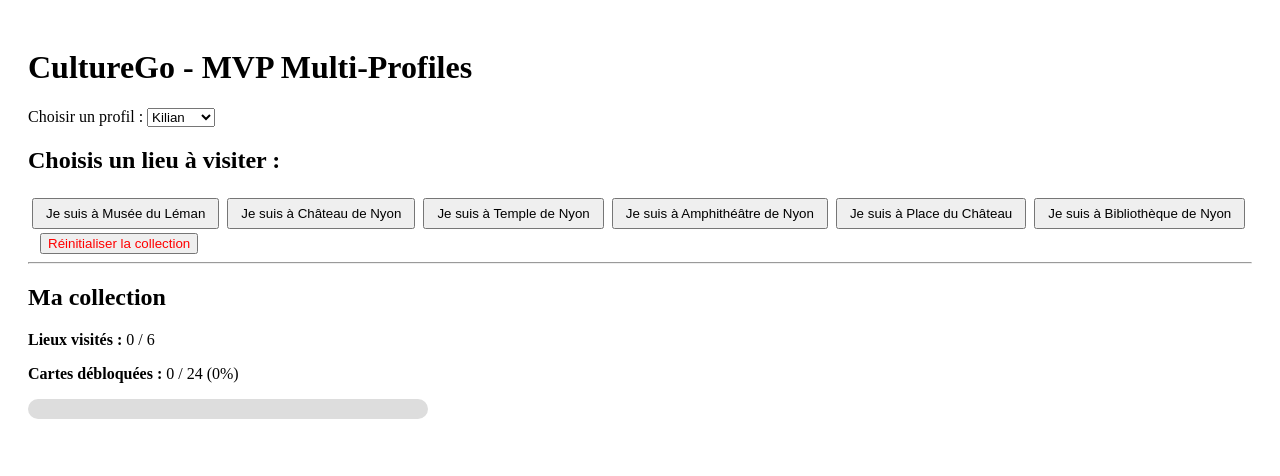
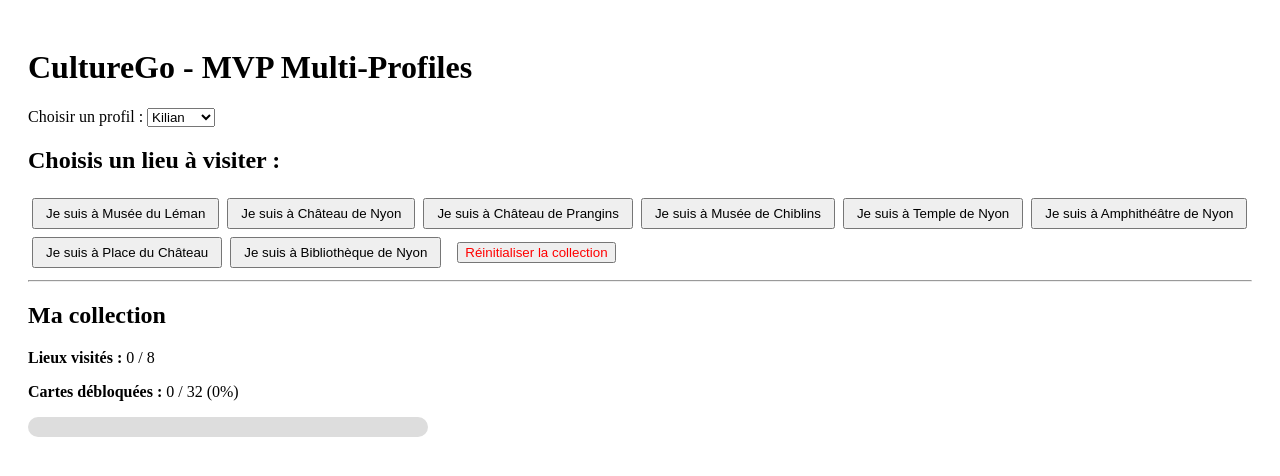
Before and after one commit to KilianGir/culturego, a React (Vite) app in the folder mvp-culturego/: page / in a window 1280 px wide. Shown: the top 476 px of the page. Built offline with nearby package versions, Linux system fonts and the light colour scheme; the HTML template or start-up script is replaced by a standard one.

Commit message:
Added 2 new places

```diff
--- a/mvp-culturego/src/data/lieux.js
+++ b/mvp-culturego/src/data/lieux.js
@@ -19,6 +19,28 @@ const lieux = [
       { id: 'chevalier_errant', nom: 'Chevalier Errant', rarete: 'rare', description: 'De passage au château, il est toujours prêt à dégainer son épée.' },
       { id: 'esprit_donjon', nom: 'Esprit du Donjon', rarete: 'epique', description: 'Âme mystérieuse qui hante les profondeurs du château.' },
       { id: 'seigneur_chateau', nom: 'Seigneur du Château', rarete: 'legendaire', description: 'En noble maître des lieux, son autorité est incontestée.' }
+    ]
+  },
+   {
+    id: 'chateau_prangins',
+    nom: 'Château de Prangins',
+    description: 'Le château est le site romand des musées nationaux suisses.',
+    cartes: [
+      { id: 'jardin_potager', nom: 'Jardin Potager', rarete: 'commun', description: 'Carré de légumes anciens cultivés à la main.' },
+      { id: 'salon_dame', nom: 'Salon de la Dame', rarete: 'rare', description: 'Pièce élégante aux meubles raffinés du XVIIIe siècle.' },
+      { id: 'livre_interdit', nom: 'Livre Interdit', rarete: 'epique', description: 'Ouvrage rare aux pensées révolutionnaires.' },
+      { id: 'fantome_potager', nom: 'Fantôme du Potager', rarete: 'legendaire', description: 'Présence invisible qui veille sur les savoirs oubliés.' }
+    ]
+  },
+  {
+    id: 'musee_chiblins',
+    nom: 'Musée de Chiblins',
+    description: 'Le musée romand de la machine agricole, consacré aux outils et machines agricoles.',
+    cartes: [
+      { id: 'roue_fer', nom: 'Roue en Fer', rarete: 'commun', description: 'Vieille roue utilisée pour les champs boueux.' },
+      { id: 'tracteur_bleu', nom: 'Tracteur Bleu', rarete: 'rare', description: 'Icône mécanique des années 60.' },
+      { id: 'batteuse_legendaire', nom: 'Batteuse Légendaire', rarete: 'epique', description: 'Machine mythique à l\'efficacité redoutable.' },
+      { id: 'esprit_fermier', nom: 'Esprit du Fermier', rarete: 'legendaire', description: 'Âme laborieuse et invisible de la terre romande.' }
     ]
   },
   {
```
